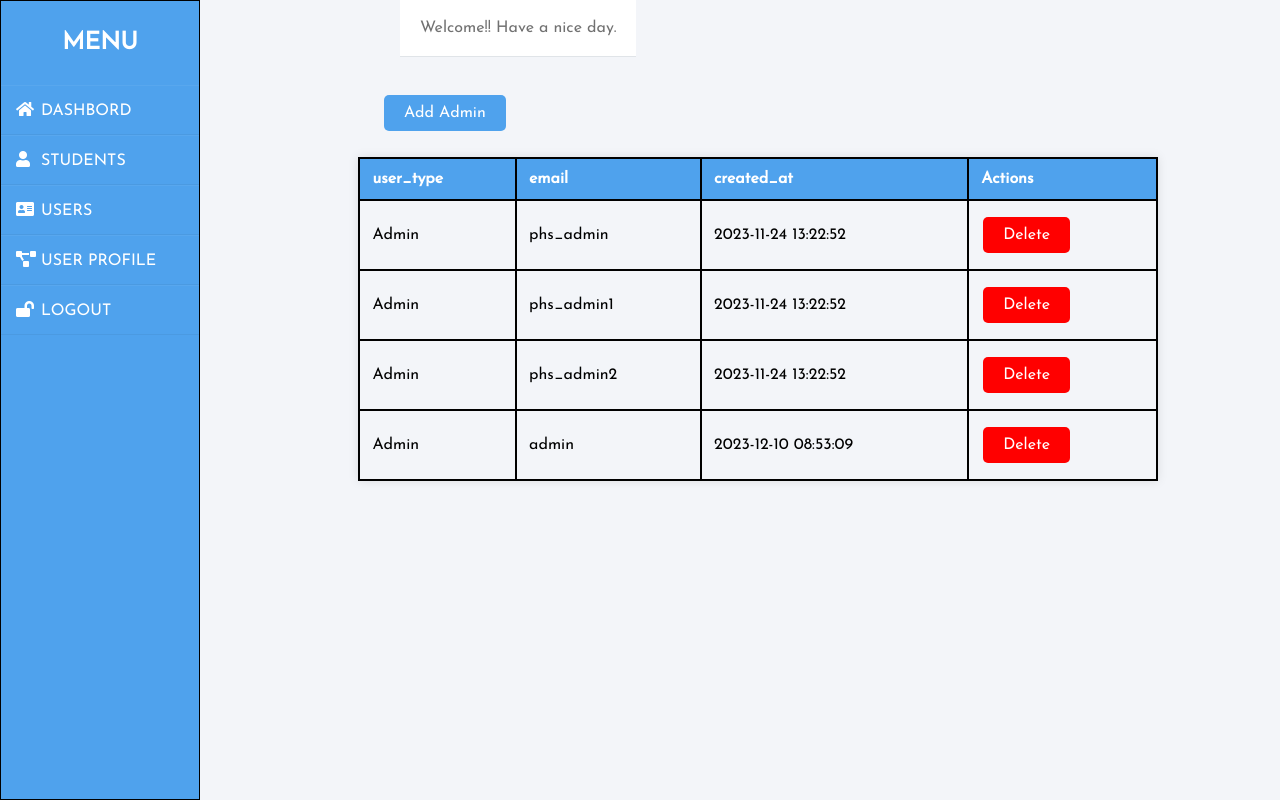
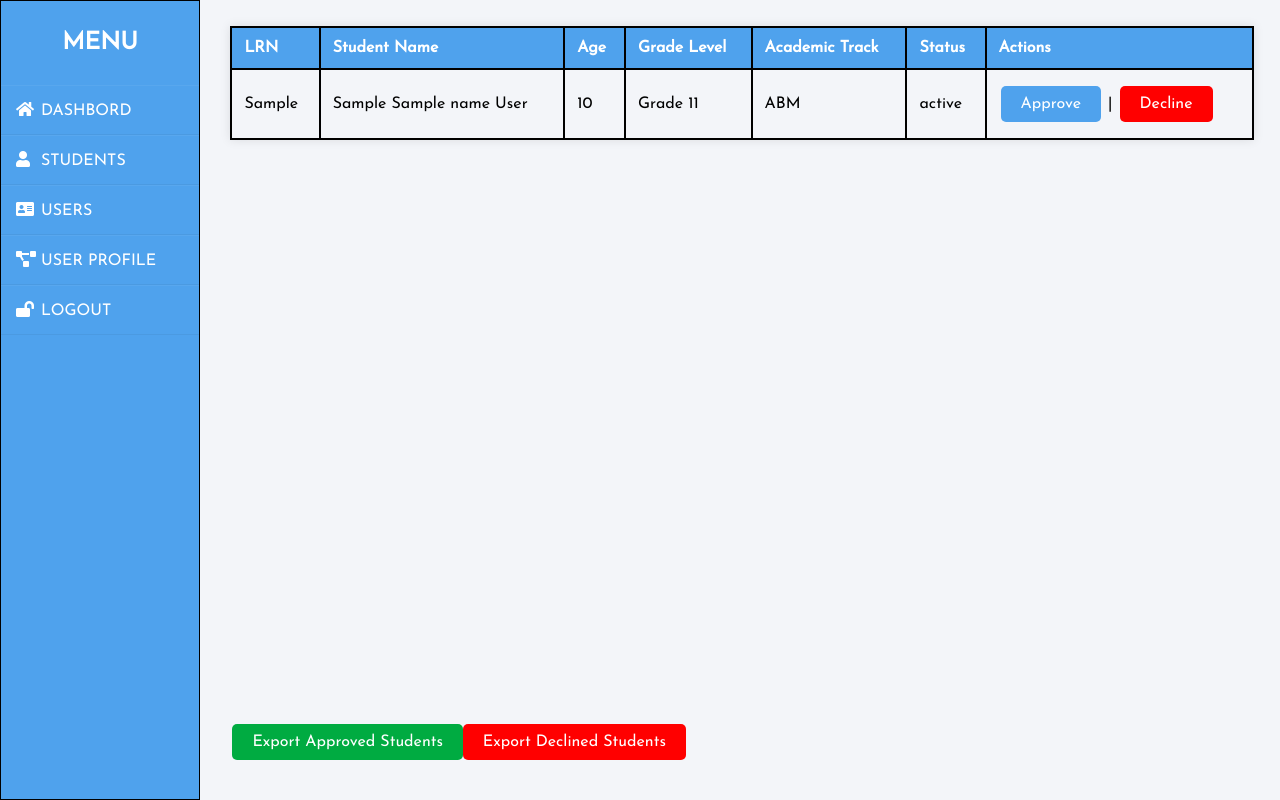
Before and after one commit to steavher/ENrollment.PHP, a PHP site: page /STUDENTS.php in a window 1280 px wide. Run offline with PHP 8.4, Linux system fonts and the light colour scheme; data comes from the database, SQL or seed files in the repository; tables that the repository leaves empty hold one stand-in row (values such as "Sample post"); some libraries are stand-ins or nearby versions.

Commit message:
Update STUDENTS.php

```diff
--- a/STUDENTS.php
+++ b/STUDENTS.php
@@ -1,58 +1,132 @@
 <?php
 session_start();
 
-if ($_SERVER["REQUEST_METHOD"] == "POST") {
-    $user_type = "Admin";
-    $created_at = "Date";
-    $Verify = "verify";
-    $_SESSION['Admin'] = $user_type;
-    $_SESSION['Date'] = $created_at;
-    $_SESSION['Verify'] = $Verify;
-}
-
-// Database connection details (replace with your actual credentials)
 $servername = "localhost";
 $username = "root";
 $password = "";
 $dbname = "phs_enrollment";
 
-// Create connection
 $conn = new mysqli($servername, $username, $password, $dbname);
 
-// Check connection
 if ($conn->connect_error) {
     die("Connection failed: " . $conn->connect_error);
 }
 
-// SQL query to select all columns from your admin_users table
-$sql = "SELECT user_type, email, created_at FROM accounts WHERE user_type = 'Admin'";
+$studentsPerPage = 5;
 
-// Execute the query
+// limit 5 per table
+$current_page = isset($_GET['page']) ? $_GET['page'] : 1;
+
+// Calculate the offset based on the current page
+$offset = ($current_page - 1) * $studentsPerPage;
+
+// Fetch student data from the database with LIMIT and OFFSET
+$sql = "SELECT * FROM names LIMIT $studentsPerPage OFFSET $offset";
 $result = $conn->query($sql);
 
-// Fetch data into an associative array
-$adminUsers = [];
-if ($result->num_rows > 0) {
-    while ($row = $result->fetch_assoc()) {
-        $adminUsers[] = $row;
-    }
+// Fetch student data count for pagination
+$sqlCount = "SELECT COUNT(*) AS total FROM names";
+$resultCount = $conn->query($sqlCount);
+$rowCount = $resultCount->fetch_assoc();
+$totalStudents = $rowCount['total'];
+
+// Process action if LRN and action parameters are present in the URL
+if (isset($_GET['lrn']) && isset($_GET['action'])) {
+    $lrn = $_GET['lrn'];
+    $action = $_GET['action'];
+
+    if ($action === 'approve') {
+        // Example: Update the status to 'Approved'
+        $updateSql = "UPDATE names SET status = 'Approved' WHERE lrn = $lrn";
+        $conn->query($updateSql);
+    } elseif ($action === 'delete') {
+        // Example: Update the status to 'Declined'
+        $updateSql = "UPDATE names SET status = 'Declined' WHERE lrn = $lrn";
+        $conn->query($updateSql);
     }
 
-// Close the database connection
-$conn->close();
+    // Redirect back to the same page with the current page information
+    header("Location: {$_SERVER['PHP_SELF']}?page=$current_page");
+    exit();
+}
 ?>
+
 
 <!DOCTYPE html>
 <html>
 <head>
 	<meta charset="utf-8">
 	<meta name="viewport" content="width=device-width, initial-scale=1">
-	<title>USERS</title>
+	<title>STUDENTS</title>
     <link rel="stylesheet" href="https://cdnjs.cloudflare.com/ajax/libs/font-awesome/5.15.1/css/all.min.css">
     <link rel="stylesheet" href="https://cdn.jsdelivr.net/npm/sweetalert2@11.4.8/dist/sweetalert2.min.css">
     <script src="https://cdn.jsdelivr.net/npm/sweetalert2@11.4.8/dist/sweetalert2.all.min.js"></script>
     <style>
+    table {
 
+        margin-top: 2%;
+        margin-left: 18%;
+        width: 15rem;
+        border-collapse: collapse;
+        box-shadow: 0 0 10px rgba(0, 0, 0, 0.1);
+        border: solid 2px;
+    }
+
+
+        th, td {
+            border: solid 2px #000000;
+            padding: 12px;
+            text-align: left;
+            border-bottom: 1px solid #ddd;
+        }
+
+        th {
+            background-color: #4fa2ed;
+            color: white;
+        }
+
+        tr:hover {
+            background-color: #999da0;
+        }
+
+        .app-button,
+        .del-button {
+            padding: 10px 20px;
+            border-radius: 5px;
+            text-align: center;
+            text-decoration: none;
+            display: inline-block;
+            font-size: 16px;
+            margin: 4px 2px;
+            cursor: pointer;
+        }
+
+        .app-button {
+            background-color: #4fa2ed;
+            color: #fff;
+            border: none;
+        }
+
+        .del-button {
+            background-color: #ff0000;
+            color: #fff;
+            border: none;
+        }
+
+
+            span {
+                color: #fff;
+            }
+        /* Add some styling to the action links */
+        .action-links a {
+            color: #ffffff;
+            margin-right: 10px;
+            text-decoration: none;
+        }
+
+        .action-links a:hover {
+            text-decoration: underline;
+        }
     nav {
             justify-content: space-between;
             background-color: #4fa2ed;
@@ -62,7 +136,6 @@ $conn->close();
             border: solid .5px;
             border-color: #000000;
         }
-
         nav ul {
             align-items: center;
             display: flex;
@@ -80,22 +153,15 @@ $conn->close();
             transition-duration: 300ms;
             border-bottom: 2px solid rgba(255, 68, 0, 0);
         }
-
         nav div img {
             width: 300PX;
             border-radius: none;
-        }
-
-        span {
-            color: #fff;
-            bottom: 10px;
         }
 
         nav ul li a:hover {
             color: #ffffff;
             border-bottom: 2px solid #ffffff;
         }
-
         input[type=text] {
         float: right;
         padding: 6px;
@@ -105,36 +171,31 @@ $conn->close();
         font-size: 17px;
         }
 
-        table {
-            margin: 2% 0 0 28%;
-            width: 100%;
-            border-collapse: collapse;
-            box-shadow: 0 0 10px rgba(0, 0, 0, 0.1);
-            border: solid 2px;
+        .approved {
+        color: #008000;
         }
 
-        th, td {
-            border: solid 2px #000000;
-            padding: 12px;
-            text-align: left;
-            border-bottom: 1px solid #ddd;
+        .success-message {
+        background-color: #d4edda;
+        color: #155724;
+        padding: 10px;
+        margin-bottom: 10px;
+        border: 1px solid #c3e6cb;
+        border-radius: 5px;
     }
 
-        td.actions {
-            align-items: center;
+    .error-message {
+        background-color: #f8d7da;
+        color: #721c24;
+        padding: 10px;
+        margin-bottom: 10px;
+        border: 1px solid #f5c6cb;
+        border-radius: 5px;
     }
 
-        th {
+    .prev-page, .next-page {
+            margin-top: 2px;
             background-color: #4fa2ed;
-            color: white;
-        }
-
-        tr:hover {
-            background-color: #999da0;
-        }
-
-        .del-button {
-            align-items: center;
             padding: 10px 20px;
             border-radius: 5px;
             text-align: center;
@@ -143,38 +204,39 @@ $conn->close();
             font-size: 16px;
             margin: 4px 2px;
             cursor: pointer;
-            background-color: #ff0000;
-            color: #fff;
-            border: none;
-            transition: background-color 0.3s ease-in-out;
-
     }
-        .del-button:hover {
-            background-color: #4fa2ed;
+    .prev-page, .next-page span{
             color: #fff;
     }
-
-        span {
-            color: #fff;
-        }
-
-        .add_admin {
-            margin: 3% 0 0 30%;
+    .export-approved, .export-declined {
+            position: fixed;
             padding: 10px 20px;
-            cursor: pointer;
-            background-color: #4fa2ed;
-            color: #fff;
-            border: none;
+            border-radius: 5px;
             text-align: center;
             text-decoration: none;
             display: inline-block;
             font-size: 16px;
-            border-radius: 5px;
-            transition: background-color 0.3s ease-in-out;
+            margin: 4px 2px;
+            cursor: pointer;
+
     }
-        .add_admin:hover {
-            background-color: #90EE90;
+    .export-approved {
+        left: 18%;
+        top: 90%;
+        background-color: #00AB41;
         color: #fff;
+        border: none;
+    }
+    .export-declined {
+        left: 36%;
+        top: 90%;
+        background-color: #ff0000;
+        color: #fff;
+        border: none;
+    }
+
+    .pages {
+        margin-left: 18%;
     }
 
 </style>
@@ -191,78 +253,96 @@ $conn->close();
 
 				</ul>
 </nav> -->
+<div class="wrapper">
+        <?php include('sidebar.php');  ?>
+        <!-- <div class="main_content">
+            <div class="header">Welcome!! Have a nice day.</div>
+
+        </div> -->
+    </div>
+    </div>
+
+    <div id="messages">
     <?php
+    // Display success message
     if (isset($_SESSION['success_message'])) {
         echo "<script>
                 Swal.fire({
+                    icon: 'success',
                     title: 'Success',
-                    text: '{$_SESSION['success_message']}',
-                    icon: 'success',
-                    confirmButtonText: 'Close'
+                    text: '" . $_SESSION['success_message'] . "',
+                    showConfirmButton: false,
+                    timer: 2000
                 });
               </script>";
-        unset($_SESSION['success_message']); // Clear the session variable
+        unset($_SESSION['success_message']);
     }
 
+    // Display error message
     if (isset($_SESSION['error_message'])) {
         echo "<script>
                 Swal.fire({
+                    icon: 'error',
                     title: 'Error',
-                    text: '{$_SESSION['error_message']}',
-                    icon: 'error',
-                    confirmButtonText: 'Close'
+                    text: '" . $_SESSION['error_message'] . "'
                 });
               </script>";
-        unset($_SESSION['error_message']); // Clear the session variable
+        unset($_SESSION['error_message']);
     }
     ?>
-    <div class="wrapper">
-        <?php include('sidebar.php');  ?>
-        <div class="main_content">
-            <div class="header">Welcome!! Have a nice day.</div>
+    </div>
 
-        </div>
-    </div>
-    </div>
-        <form id="addAdminForm" method="post" action="add_admin.php">
-        <button class="add_admin" type="submit"><span>Add Admin</span></button>
-        </form>
-        <table id="example" class="table table-striped table-bordered" style="width: 50rem;">
-            <thead>
+
+    <script src="https://code.jquery.com/jquery-3.6.0.min.js"></script>
+        <div class="div"></div>
+        <table id="example" class="table table-striped table-bordered" style="width:80%">
     <tr>
+        <th>LRN</th>
+        <th>Student Name</th>
+        <th>Age</th>
+        <th>Grade Level</th>
+        <th>Academic Track</th>
+        <th>Status</th>
+        <th>Actions</th>
+
+    </tr>
     <?php
-                    // Output table headers based on the database columns
-                    if (!empty($adminUsers)) {
-                        foreach ($adminUsers[0] as $columnName => $value) {
-                            echo "<th>$columnName</th>";
-                        }
-                        echo "<th>Actions</th>";
-                    }
-                    ?>
-                </tr>
-            </thead>
-            <tbody>
-        <?php
-        // Output table rows based on the database data
-        foreach ($adminUsers as $adminUser) {
+    // for loop to limit the display to 5 rows
+    for ($i = 0; $i < $studentsPerPage && ($row = $result->fetch_assoc()); $i++) {
         echo "<tr>";
-            foreach ($adminUser as $value) {
-                echo "<td>$value</td>";
-            }
-            // Add buttons for each row
-            echo '<td>
-                        <button class="del-button delete-button"><a href="delete_admin.php"><span>Delete</span></a></button>
-                  </td>';
+        echo "<td>" . $row['lrn'] . "</td>";
+        echo "<td>" . $row['fname'] ." ". $row['mname']." ". $row['lname']. "</td>";
+        echo "<td>" . $row['age'] . "</td>";
+        echo "<td>" . $row['year_level'] . "</td>";
+        echo "<td>" . $row['strand'] . "</td>";
+        echo "<td class='" . strtolower($row['status']) . "'>" . $row['status'] . "</td>";
+        echo "<td>
+            <a class='app-button' href='javascript:void(0);' onclick='confirmAction(\"approve\", " . $row['lrn'] . ")'><span>Approve</span></a> |
+            <a class='del-button' href='javascript:void(0);' onclick='confirmAction(\"delete\", " . $row['lrn'] . ")'><span>Decline</span></a>
+        </td>";
         echo "</tr>";
     }
     ?>
-    </tbody>
+
 </table>
-    </div>
+
+<div class="pages">
+        <?php if ($current_page > 1): ?>
+            <button class="prev-page"><a href="?page=<?php echo $current_page - 1; ?>"><span>Previous</span></a></button>
+        <?php endif; ?>
+
+        <?php
+        // Check if there are more pages
+        $nextPage = $current_page + 1;
+        $lastPage = ceil($totalStudents / $studentsPerPage);
+
+        if ($nextPage <= $lastPage): ?>
+            <button class="next-page"><a href="?page=<?php echo $nextPage; ?>"><span>Next</span></a></button>
+        <?php endif; ?>
 </div>
 
-
-    </div>
+<button class="export-approved" id="export-approved-btn"><span>Export Approved Students</span></button>
+<button class="export-declined" id="export-declined-btn"><span>Export Declined Students</span></button>
 
 </body>
 </html>
@@ -270,50 +350,32 @@ $conn->close();
 
 <script src="https://code.jquery.com/jquery-3.6.0.min.js"></script>
 <script>
-    const deleteButtons = document.querySelectorAll('.delete-button');
-
-    deleteButtons.forEach(deleteButton => {
-        deleteButton.addEventListener('click', () => {
+        function confirmAction(action, lrn) {
             Swal.fire({
-                title: 'Are you sure you want to delete this Admin?',
+                title: 'Are you sure?',
                 text: 'This action cannot be undone.',
                 icon: 'warning',
                 showCancelButton: true,
                 confirmButtonColor: '#d33',
                 cancelButtonColor: '#3085d6',
-                confirmButtonText: 'Yes, delete it!',
-                cancelButtonText: 'No, cancel',
+                confirmButtonText: 'Yes',
+                cancelButtonText: 'No'
             }).then((result) => {
                 if (result.isConfirmed) {
-                    // Get the admin ID or any unique identifier for the admin to be deleted
-                    const adminId = deleteButton.getAttribute('data-admin-id');
-
-                    // Make an AJAX request to the server to delete the admin
-                    $.ajax({
-                        url: 'delete_admin.php',
-                        type: 'GET',
-                        data: { Admin: adminId },
-                        success: function (response) {
-                            Swal.fire({
-                                title: 'Admin Deleted!',
-                                text: 'The Admin was successfully deleted.',
-                                icon: 'success',
-                                confirmButtonText: 'Close',
-                            });
-
-                            // Here you can add additional logic if needed
-                        },
-                        error: function () {
-                            Swal.fire({
-                                title: 'Error!',
-                                text: 'An error occurred while processing your request.',
-                                icon: 'error',
-                                confirmButtonText: 'Close',
-                            });
+                    // If the user confirms, proceed with the action
+                    window.location.href = `?page=<?php echo $current_page; ?>&lrn=${lrn}&action=${action}`;
                 }
             });
         }
+    </script>
+<script>
+$(document).ready(function() {
+    $("#export-approved-btn").click(function() {
+        window.location.href = "export_approved.php";
     });
+
+    $("#export-declined-btn").click(function() {
+        window.location.href = "export_declined.php";
     });
 });
 </script>
```
Lines whose indentation alone changed are shown as unchanged.
